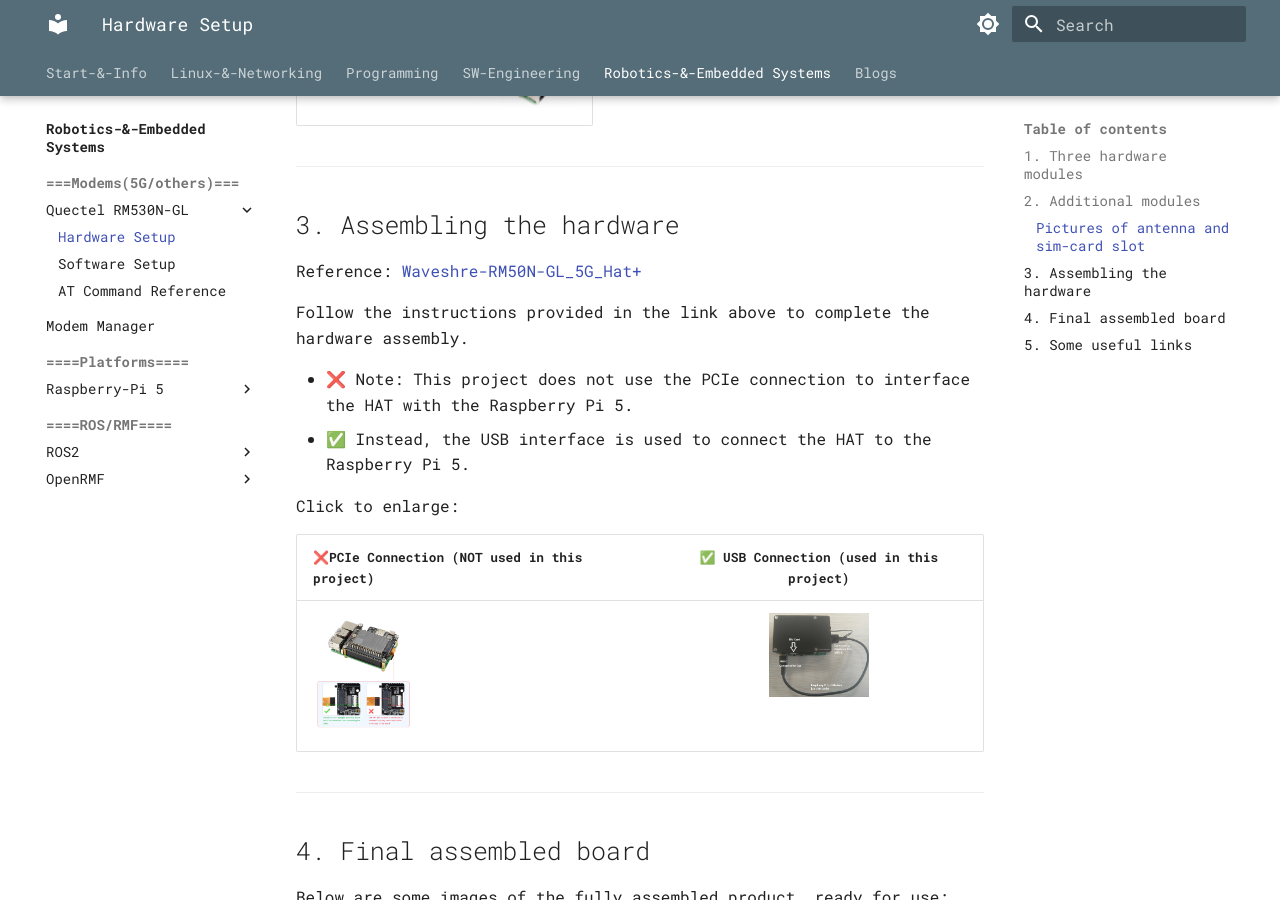
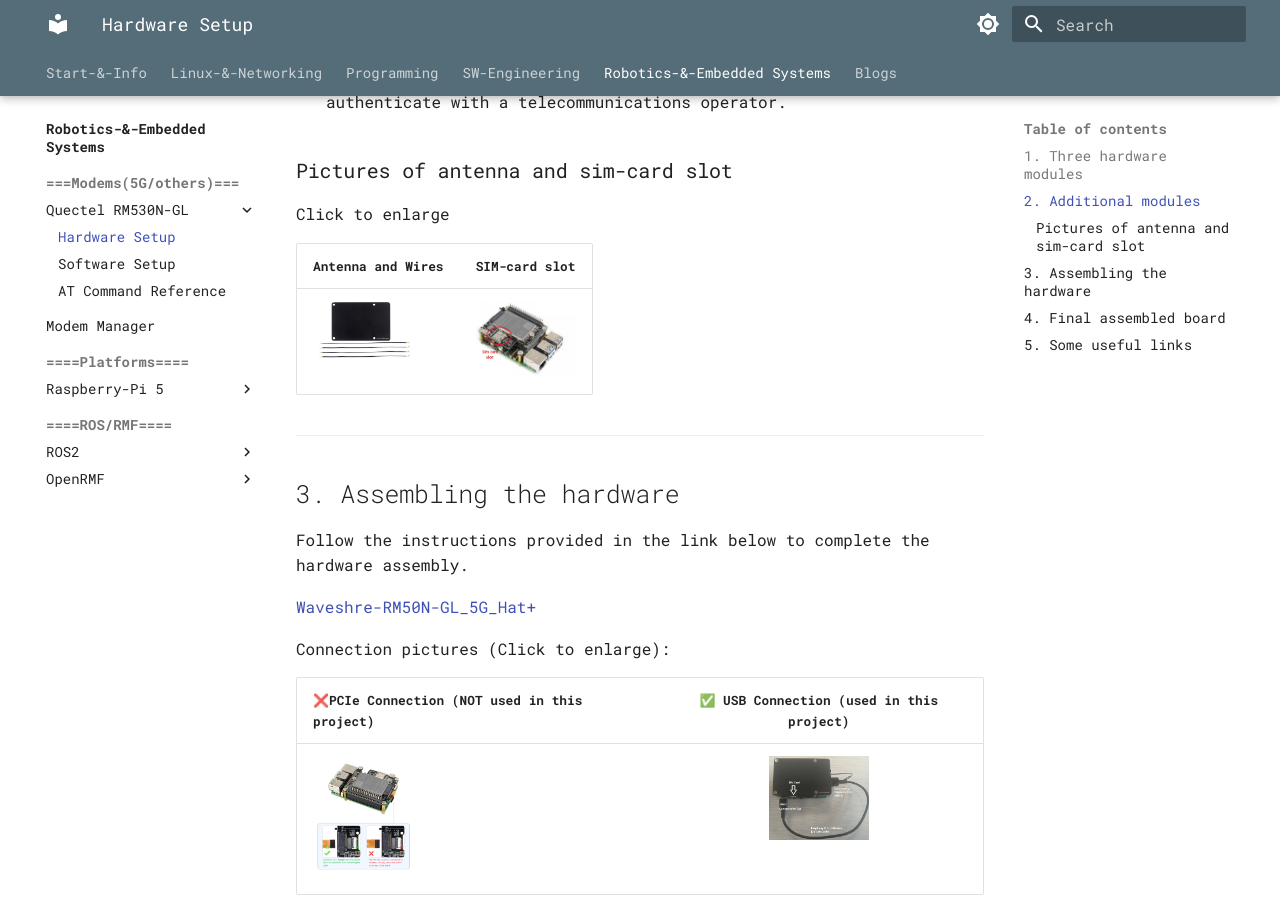
Before and after one commit to alohamujeeb/alohamujeeb.github.io, an MkDocs documentation site: the page built from docs/embsys-drobot/Quectel-RM530N-GL/01-hw-setup-pi5.md, in a window 1280 px wide and 900 px high, scrolled down 2068 px. Built offline with MkDocs 1.6.1 and Material for MkDocs 9.7.7, drawn with Linux system fonts in a browser that asks for light colours; some of the changed text lies outside the part shown.

Commit message:
some changes

```diff
--- a/docs/embsys-drobot/Quectel-RM530N-GL/01-hw-setup-pi5.md
+++ b/docs/embsys-drobot/Quectel-RM530N-GL/01-hw-setup-pi5.md
@@ -55,14 +64,12 @@ Click to enlarge
 ---
 ## 3. Assembling the hardware
 
-Reference: [Waveshre-RM50N-GL_5G_Hat+](https://www.waveshare.com/wiki/RM530N-GL_5G_HAT+#RM5xx_Series_Module)
+Follow the instructions provided in the link below to complete the hardware assembly.
 
-Follow the instructions provided in the link above to complete the hardware assembly.
+[Waveshre-RM50N-GL_5G_Hat+](https://www.waveshare.com/wiki/RM530N-GL_5G_HAT+#RM5xx_Series_Module)
 
-- ❌ Note: This project does not use the PCIe connection to interface the HAT with the Raspberry Pi 5.
-- ✅ Instead, the USB interface is used to connect the HAT to the Raspberry Pi 5.
 
-Click to enlarge:
+Connection pictures (Click to enlarge):
 
 | ❌PCIe Connection (NOT used in this project) | ✅ USB Connection (used in this project) |
 |:--|:--:|
```
Also changed, not shown: other parts of docs/embsys-drobot/Quectel-RM530N-GL/01-hw-setup-pi5.md (+9 -0 lines).
